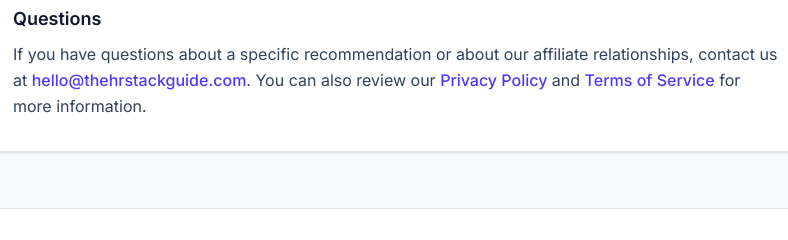
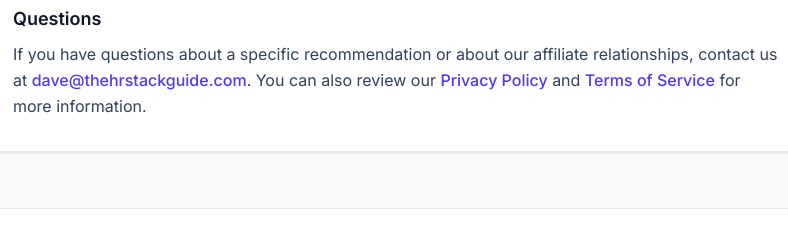
Before and after one commit to Sybertrader/thehrstackguide, an Astro site: page /affiliate-disclosure in a window 1280 px wide. Shown: the part 1177-1417 px from the top of the page, 244-1032 px from the left. Built offline with nearby package versions, Linux system fonts and the light colour scheme; Astro itself is replaced by a stand-in of ours.

Commit message:
fix: update contact email to dave@thehrstackguide.com

```diff
--- a/src/pages/about.astro
+++ b/src/pages/about.astro
@@ -20,7 +20,7 @@ const aboutSchema = {
     url: siteUrl,
     description:
       'Stack Guide Media publishes The HR Stack Guide, an independent buyer\u2019s guide comparing global payroll, EOR, and applicant tracking system (ATS) platforms.',
-    email: 'hello@thehrstackguide.com',
+    email: 'dave@thehrstackguide.com',
   },
 };
 
@@ -185,7 +185,7 @@ const steps = [
         <h2 class="text-lg font-semibold text-slate-900">Contact us</h2>
         <p class="mt-2 text-base leading-relaxed text-slate-700">
           Questions about a comparison, a correction request, or a partnership inquiry can be sent to
-          <a href="mailto:hello@thehrstackguide.com" class="font-medium text-indigo-600 hover:underline">hello@thehrstackguide.com</a>.
+          <a href="mailto:dave@thehrstackguide.com" class="font-medium text-indigo-600 hover:underline">dave@thehrstackguide.com</a>.
           You can also review our
           <a href="/privacy-policy" class="font-medium text-indigo-600 hover:underline">Privacy Policy</a>,
           <a href="/terms" class="font-medium text-indigo-600 hover:underline">Terms of Service</a>, and
--- a/src/pages/affiliate-disclosure.astro
+++ b/src/pages/affiliate-disclosure.astro
@@ -79,7 +79,7 @@ const lastUpdated = 'July 30, 2026';
         <h2 class="text-lg font-semibold text-slate-900">Questions</h2>
         <p class="mt-2 text-base leading-relaxed text-slate-700">
           If you have questions about a specific recommendation or about our affiliate relationships, contact
-          us at <a href="mailto:hello@thehrstackguide.com" class="font-medium text-indigo-600 hover:underline">hello@thehrstackguide.com</a>.
+          us at <a href="mailto:dave@thehrstackguide.com" class="font-medium text-indigo-600 hover:underline">dave@thehrstackguide.com</a>.
           You can also review our <a href="/privacy-policy" class="font-medium text-indigo-600 hover:underline">Privacy Policy</a>
           and <a href="/terms" class="font-medium text-indigo-600 hover:underline">Terms of Service</a> for more information.
         </p>
--- a/src/pages/privacy-policy.astro
+++ b/src/pages/privacy-policy.astro
@@ -111,7 +111,7 @@ const lastUpdated = 'July 30, 2026';
         <h2 class="text-lg font-semibold text-slate-900">Contact us</h2>
         <p class="mt-2 text-base leading-relaxed text-slate-700">
           If you have questions about this Privacy Policy, contact us at
-          <a href="mailto:hello@thehrstackguide.com" class="font-medium text-indigo-600 hover:underline">hello@thehrstackguide.com</a>.
+          <a href="mailto:dave@thehrstackguide.com" class="font-medium text-indigo-600 hover:underline">dave@thehrstackguide.com</a>.
         </p>
       </section>
     </article>
--- a/src/pages/terms.astro
+++ b/src/pages/terms.astro
@@ -103,7 +103,7 @@ const lastUpdated = 'July 30, 2026';
         <h2 class="text-lg font-semibold text-slate-900">Contact us</h2>
         <p class="mt-2 text-base leading-relaxed text-slate-700">
           Questions about these Terms can be sent to
-          <a href="mailto:hello@thehrstackguide.com" class="font-medium text-indigo-600 hover:underline">hello@thehrstackguide.com</a>.
+          <a href="mailto:dave@thehrstackguide.com" class="font-medium text-indigo-600 hover:underline">dave@thehrstackguide.com</a>.
         </p>
       </section>
     </article>
```
